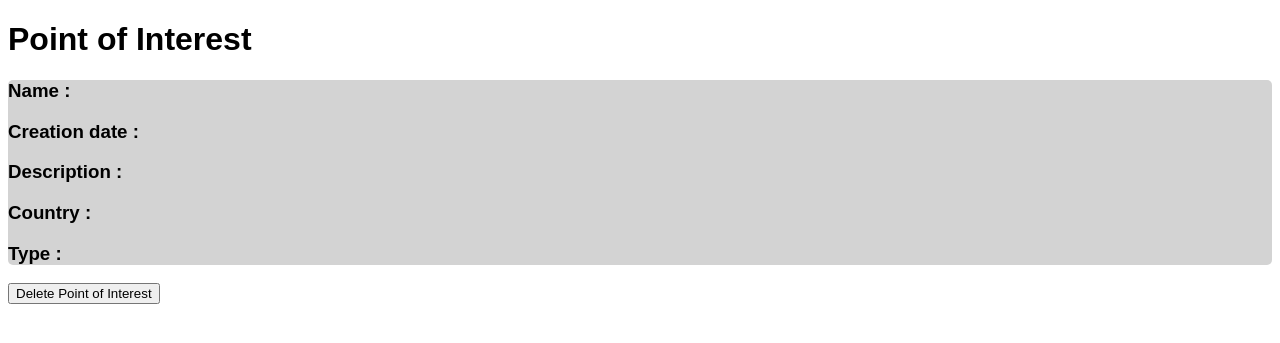
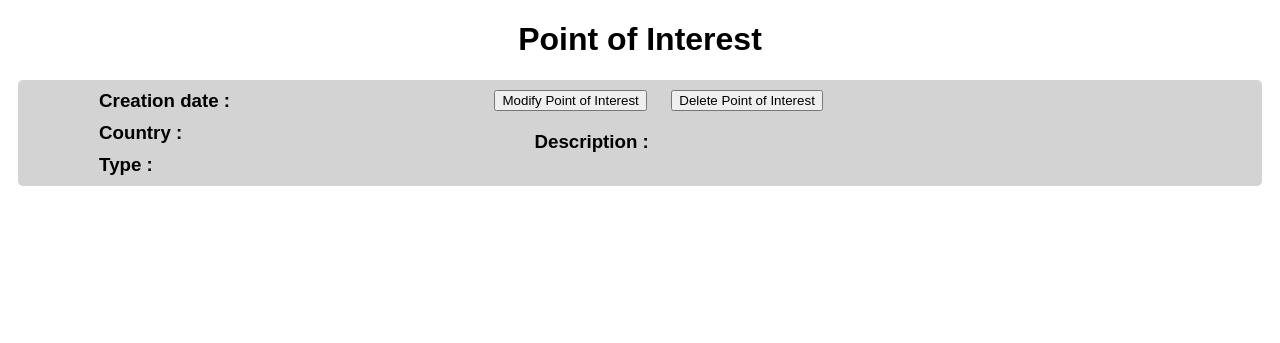
Before and after one commit to Akiliyh/Workshop---Backend, a Flask app: page /point_of_interest/1 in a window 1280 px wide. Shown: the top 343 px of the page. Run offline with Flask 3, Linux system fonts and the light colour scheme; data that the repository does not hold is empty.

Commit message:
fiche presentation v2

```diff
--- a/static/styles/styles.css
+++ b/static/styles/styles.css
@@ -112,8 +112,34 @@ nav h1 {
   display: block;
 }
 
+
+.titre {
+  text-align: center;
+}
 .fiche {
+  display: flex;
+  justify-content:space-around;
   background-color: lightgrey;
   border-radius: 5px;
-  margin-bottom: 10px;
+  margin-bottom: 10px; margin-left:10px; margin-right:10px;
 }
+
+.fiche > div:nth-child(1){
+  width: 30%;
+}
+.fiche > div:nth-child(2){
+  display :block;
+  width: 60%;
+}
+
+
+.fiche h3 {
+  margin-left: 50px; margin-top: 10px; margin-bottom: 10px;
+}
+.fiche p{
+  margin-left: 100px; margin-top: 0px; margin-bottom: 5px;
+}
+.fiche button{
+  margin: 10px;
+  justify-content: end;
+}
--- a/templates/point_of_interest.html
+++ b/templates/point_of_interest.html
@@ -8,25 +8,25 @@
 </head>
 <body>
     <h1 class="titre">Point of Interest</h1>
+    <h2 class="titre">{{content[1]}}</h2>
     <div class="fiche">
-        <h3>Name :</h3>
-        <p>{{content.nameInterestPoint}}</p>
+        <div>
+            <h3>Creation date :</h3>
+            <p>{{content[2]}}</p>
 
-        <h3>Creation date :</h3>
-        <p>{{content.dateInterestPoint}}</p>
+            <h3>Country :</h3>
+            <p>{{content[4]}}</p> <!--chercher le nameCountry-->
 
-        <h3>Description :</h3>
-        <p>{{content.descInterestPoint}}</p>
+            <h3>Type :</h3>
+            <p>{{content[5]}}</p> <!--chercher le name (dans Type)-->
+        </div>
+        <div>
+            <a href="/point_of_interest/action/{{content[0]}}"><button>Modify Point of Interest</button></a>
+            <a href="/delete/poi/{{content[0]}}"><button>Delete Point of Interest</button></a>
+            <h3>Description :</h3>
+            <p>{{content[3]}}</p>
+        </div>
+    </div>
 
-        <h3>Country :</h3>
-        <p>{{content.idCountry}}</p> <!--chercher le nameCountry-->
-
-        <h3>Type :</h3>
-        <p>{{content.idType}}</p> <!--chercher le name (dans Type)-->
-
-    </div>
-    <a href="/delete/poi/{{content[0]}}">
-    <button>Delete Point of Interest</button>
-    </a>
 </body>
 </html>
```
Also changed, not shown: templates/country.html (+7 -7 lines).
